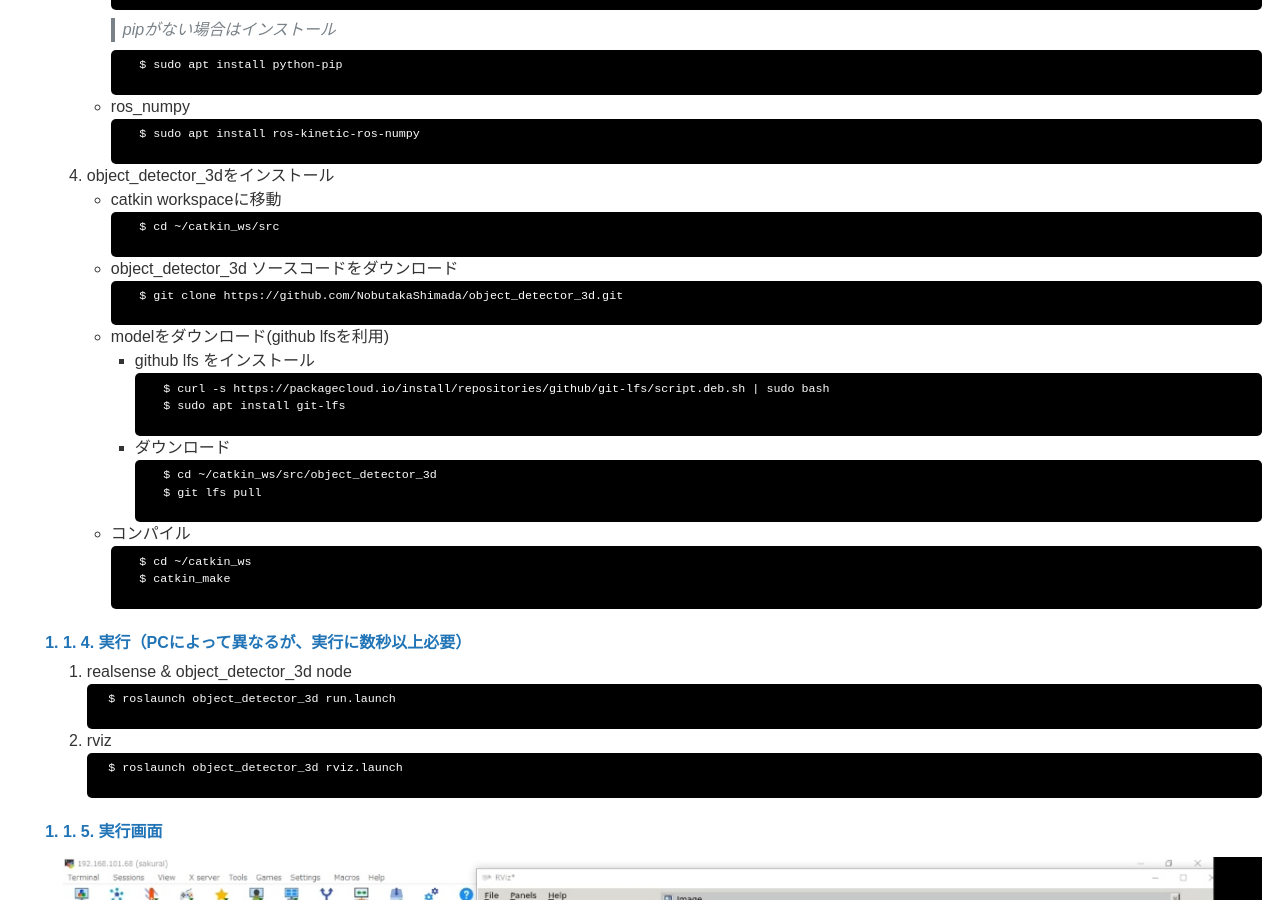
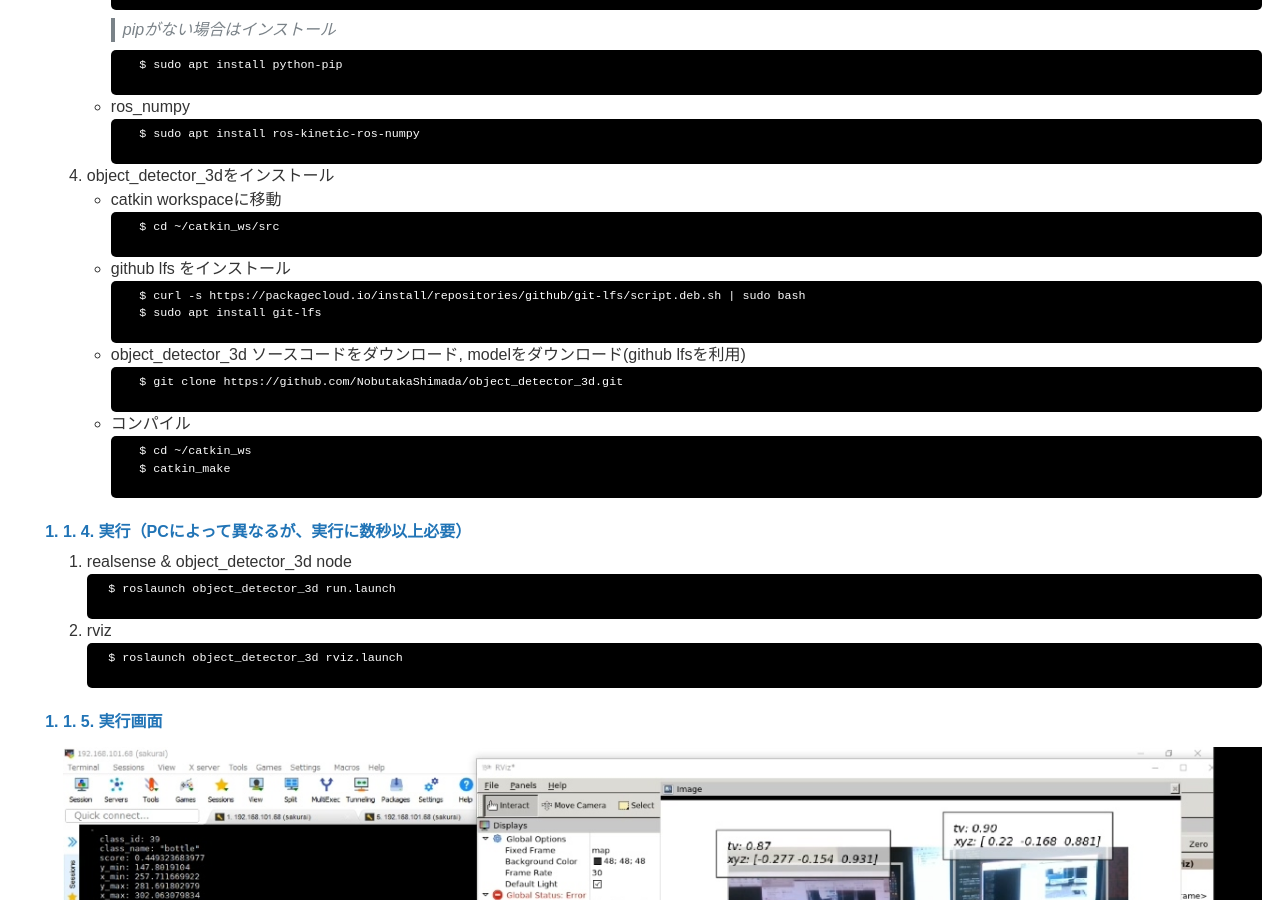
Before and after one commit to ROBOTIS-Will/ritsumeikan_github, a Jekyll site: the page built from docs/markdown/week_4.md, in a window 1280 px wide and 900 px high, scrolled down 595 px. Built offline with Jekyll 4.4.1, drawn with Linux system fonts in a browser that asks for light colours; nearby versions of some CDN libraries; our own code applies the rules of GitHub Pages for plain Markdown files.

Commit message:
revise instruction
git lfs automatically downloads large file with `git clone` command after installing git-lfs.

````diff
--- a/docs/markdown/week_4.md
+++ b/docs/markdown/week_4.md
@@ -51,21 +51,15 @@ Machine Learningフレームワークの一つであるchainerを利用して物
         ```
         $ cd ~/catkin_ws/src
         ```
-    - object_detector_3d ソースコードをダウンロード
+    - github lfs をインストール
+        ```
+        $ curl -s https://packagecloud.io/install/repositories/github/git-lfs/script.deb.sh | sudo bash
+        $ sudo apt install git-lfs
+        ```
+    - object_detector_3d ソースコードをダウンロード, modelをダウンロード(github lfsを利用)
         ```
         $ git clone https://github.com/NobutakaShimada/object_detector_3d.git
         ```
-    - modelをダウンロード(github lfsを利用)
-        - github lfs をインストール
-            ```
-            $ curl -s https://packagecloud.io/install/repositories/github/git-lfs/script.deb.sh | sudo bash
-            $ sudo apt install git-lfs
-            ```
-        - ダウンロード
-            ```
-            $ cd ~/catkin_ws/src/object_detector_3d
-            $ git lfs pull
-            ```
     - コンパイル
         ```
         $ cd ~/catkin_ws
````
